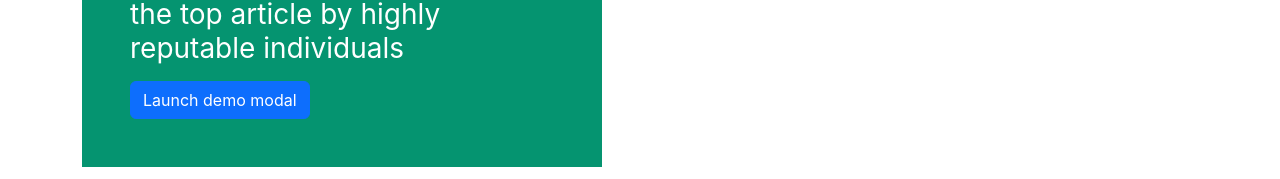
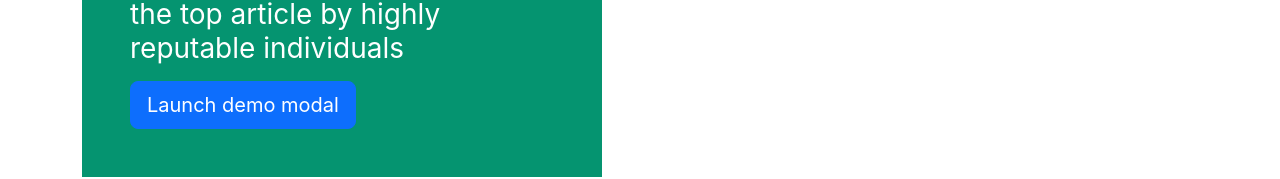
Before and after one commit to adamrayw/subscription-app, a React (Create React App) app in the folder client/: page / in a window 1280 px wide. Shown: the part 557-736 px from the top of the page. Built offline with nearby package versions, Linux system fonts and the light colour scheme.

Commit message:
add size lg to button

```diff
--- a/client/src/components/Modal/Modal.tsx
+++ b/client/src/components/Modal/Modal.tsx
@@ -11,7 +11,7 @@
 
   return (
     <>
-      <Button variant="primary" onClick={handleShow}>
+      <Button variant="primary" onClick={handleShow}  size="lg">
         Launch demo modal
       </Button>
 
```
